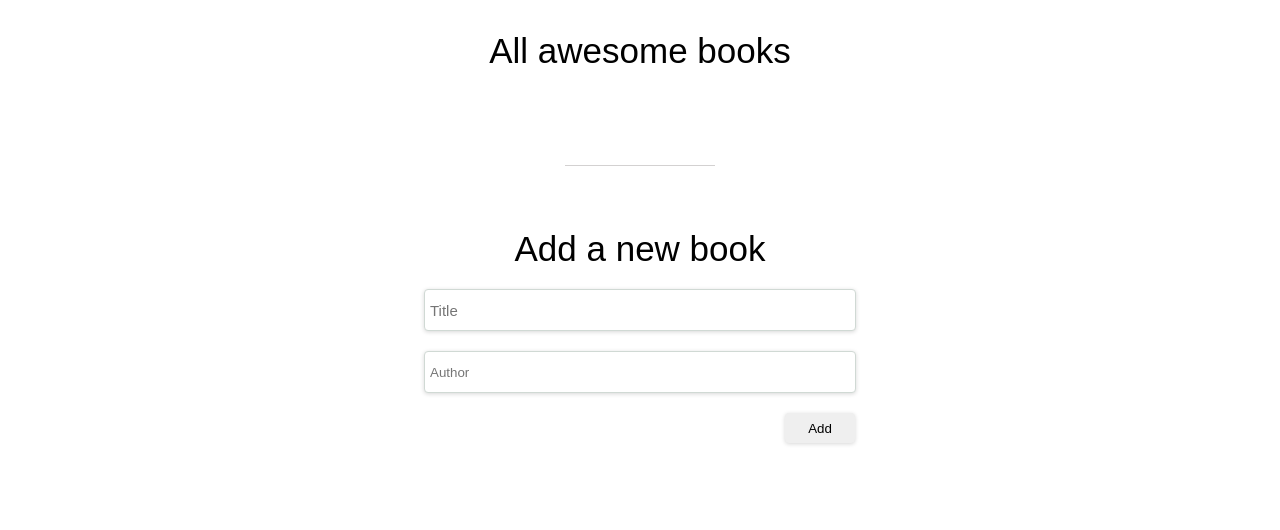
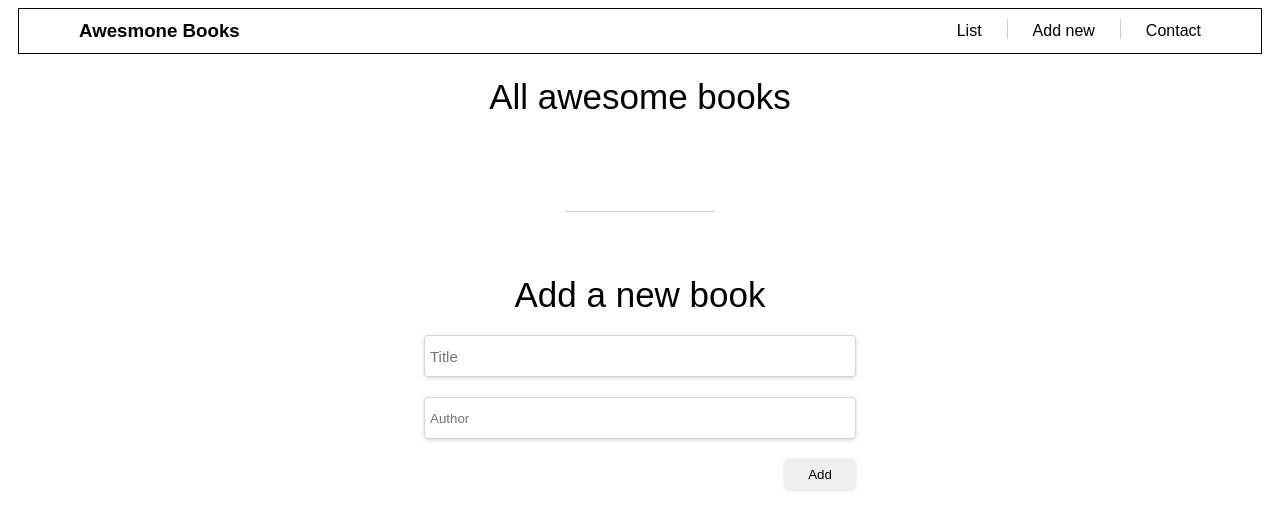
Before and after one commit to Sparktan24/awesome-books-cp, a website: page index.html in a window 1280 px wide. Drawn offline with Linux system fonts and the light colour scheme.

Commit message:
Add navigation bar

```diff
--- a/index.html
+++ b/index.html
@@ -8,6 +8,33 @@
     <title>Awesome Books</title>
   </head>
   <body>
+    <div class="nav-bar-container">
+      <div class="nav-bar">
+        <div class="main-logo">
+          <a href="#"><h3>Awesmone Books</h3></a>
+        </div>
+        <nav class="menus">
+          <ul>
+            <li>
+              <a href="#">List </a>
+            </li>
+            <li>
+              <span class="vertical-line"></span>
+            </li>
+            <li>
+              <a href="#">Add new </a>
+            </li>
+            <li>
+              <span class="vertical-line"></span>
+            </li>
+            <li>
+              <a href="#">Contact</a>
+            </li>
+          </ul>
+        </nav>
+      </div>
+    </div>
+
     <div class="books-table-container">
       <h1 class="main-title">All awesome books</h1>
       <div class="book-list" id="book-list">
--- a/styles.css
+++ b/styles.css
@@ -1,6 +1,47 @@
 body {
   background-color: white;
   font-family: 'Montserrat', sans-serif;
+}
+
+.nav-bar-container {
+  border: 1px solid black;
+  margin: 0 10px;
+}
+
+.nav-bar {
+  display: flex;
+  justify-content: space-between;
+  align-items: center;
+  margin: 0 50px;
+  padding: 10px;
+}
+
+.menus ul {
+  display: flex;
+  gap: 15px;
+  list-style: none;
+  align-items: center;
+  margin: 0;
+}
+
+.menus ul li a {
+  color: black;
+  text-decoration: none;
+}
+.vertical-line{
+  display: inline-block;
+  border-left: 1px solid #ccc;
+  margin: 0 10px;
+  height: 20px;
+}
+
+.main-logo a {
+  text-decoration: none;
+}
+
+.main-logo a h3 {
+  color: black;
+  margin: 0;
 }
 
 .books-table-container {
```
